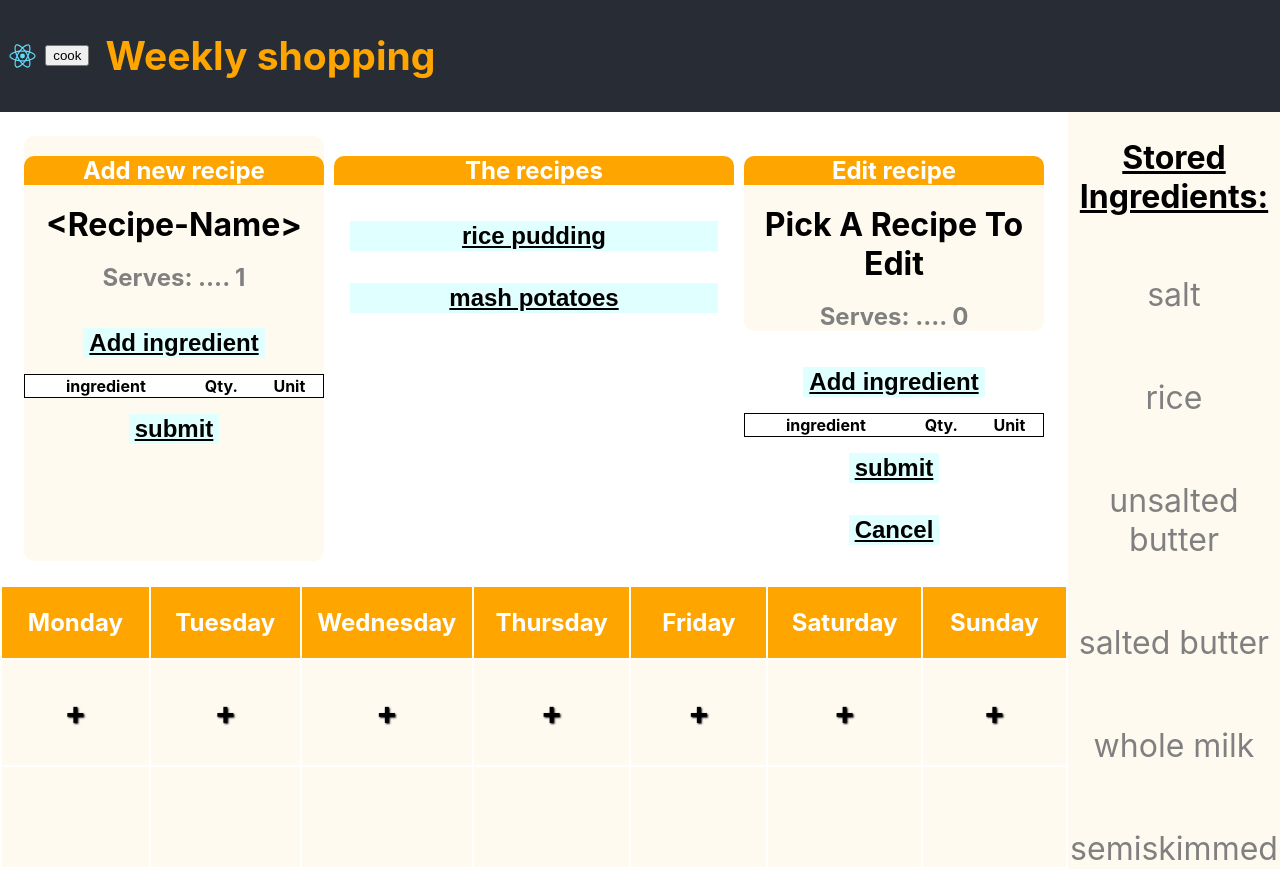
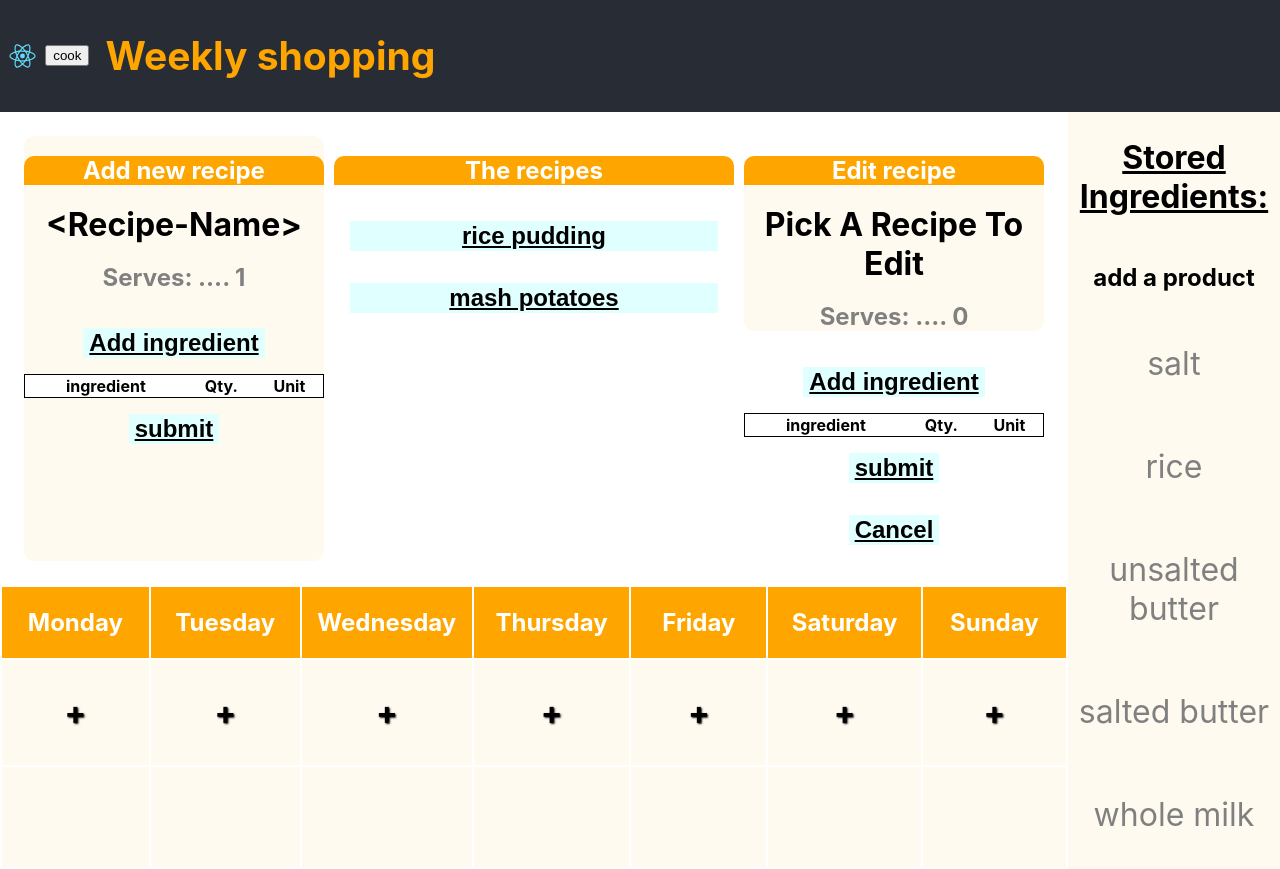
Before and after one commit to manandearth/weekly-shopping, a React (Create React App) app: page / in a window 1280 px wide. Shown: the top 869 px of the page. Built offline with nearby package versions, Linux system fonts and the light colour scheme.

Commit message:
Add `AddProduct` component

```diff
--- /dev/null
+++ b/src/components/AddProduct.js
@@ -0,0 +1,36 @@
+import React from 'react';
+import { connect } from 'react-redux';
+import { addProduct } from '../redux/actions';
+import { unitSet } from '../constants/shared';
+
+class AddProduct extends React.Component {
+
+	constructor(props){
+		super(props);
+		this.state = {
+      editable: false,
+			title: '',
+			formats: {1: {qty: 0, unit: 'kg'}}
+		};
+	}
+
+  handleEdit = () => {
+    this.setState({editable: !this.state.editable});
+  }
+
+
+	render(){
+  return(<div>
+           {!this.state.editable ?
+             <h2 onClick={this.handleEdit}
+             >add a product</h2> :
+             <div>
+               <input></input>
+               <select>{unitSet.map(unit => <option>{unit}</option> )}</select>
+             </div>}
+         </div>);
+	};
+}
+
+
+export default connect(null, { addProduct })(AddProduct);
--- a/src/components/IngredientsDB.js
+++ b/src/components/IngredientsDB.js
@@ -5,6 +5,7 @@ import Controller from './Controller';
 import Select from './Select';
 import Tooltip from './Tooltip';
 import Product from './Product';
+import AddProduct from './AddProduct';
 import './IngredientsDB.css';
 import _ from 'lodash';
 
@@ -54,7 +55,7 @@ class IngredientsDB extends React.Component {
     return (
       <div className='ingredients-head'>
         <h2 className='ingredients-list-title'>Stored Ingredients:</h2>
-
+        <AddProduct />
         {_.keys(products).map(
           product =>
             <Tooltip
```
